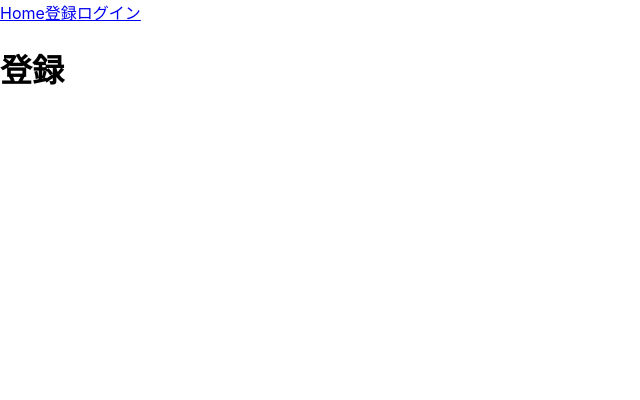
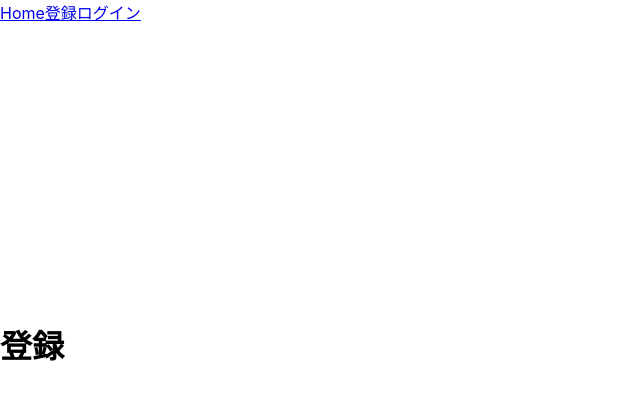
Before and after one commit to nisitin/Sauna-Log, a React (Create React App) app in the folder client/: page /login in a window 1280 px wide. Shown: the top 400 px of the page, without its empty margins (0-640 px from the left). Built offline with nearby package versions, Linux system fonts and the light colour scheme.

Commit message:
componentsごとに切り分けた

```diff
--- a/client/src/Components/Header.tsx
+++ b/client/src/Components/Header.tsx
@@ -1,9 +1,13 @@
 import {Link } from "react-router-dom";
+import styled from "styled-components";
 
+const StyledComponent = styled.div`
+    height: 300px
+`;
 
  export const Header = () => {
      return (
-    <>
+    <StyledComponent>
         <Link className="nav-link" to="/">
             Home
         </Link>
@@ -13,6 +17,6 @@ import {Link } from "react-router-dom";
         <Link className="nav-link" to="/login">
             ログイン
         </Link>
-    </>
+    </StyledComponent>
      )
 }
--- a/client/src/Page/Home.tsx
+++ b/client/src/Page/Home.tsx
@@ -1,4 +1,5 @@
 import React from "react";
+import styled from "styled-components";
 
 const Home = () => {
     return (
--- a/client/src/Page/Login.tsx
+++ b/client/src/Page/Login.tsx
@@ -1,6 +1,7 @@
 import {useState} from "react";
 // import Login from "../Components/Form/LoginForm";
 import RegisterForm from "../Components/Form/RegisterForm";
+import styled from "styled-components";
 
 const Login = ( ) => {
     const [email, setEmail] = useState("");
--- a/client/src/Page/Register.tsx
+++ b/client/src/Page/Register.tsx
@@ -1,4 +1,5 @@
 import React from "react"
+import styled from "styled-components";
 
 const Register = () => {
     return (
--- a/client/src/redux/constants/actionType.ts
+++ /dev/null
@@ -1,3 +0,0 @@
-export const LOGIN_START = "LOGIN_USER";
-export const LOGIN_SUCCESS = "LOGIN_SUCCESS";
-export const LOGOUT_START = "LOGOUT_START";
```
